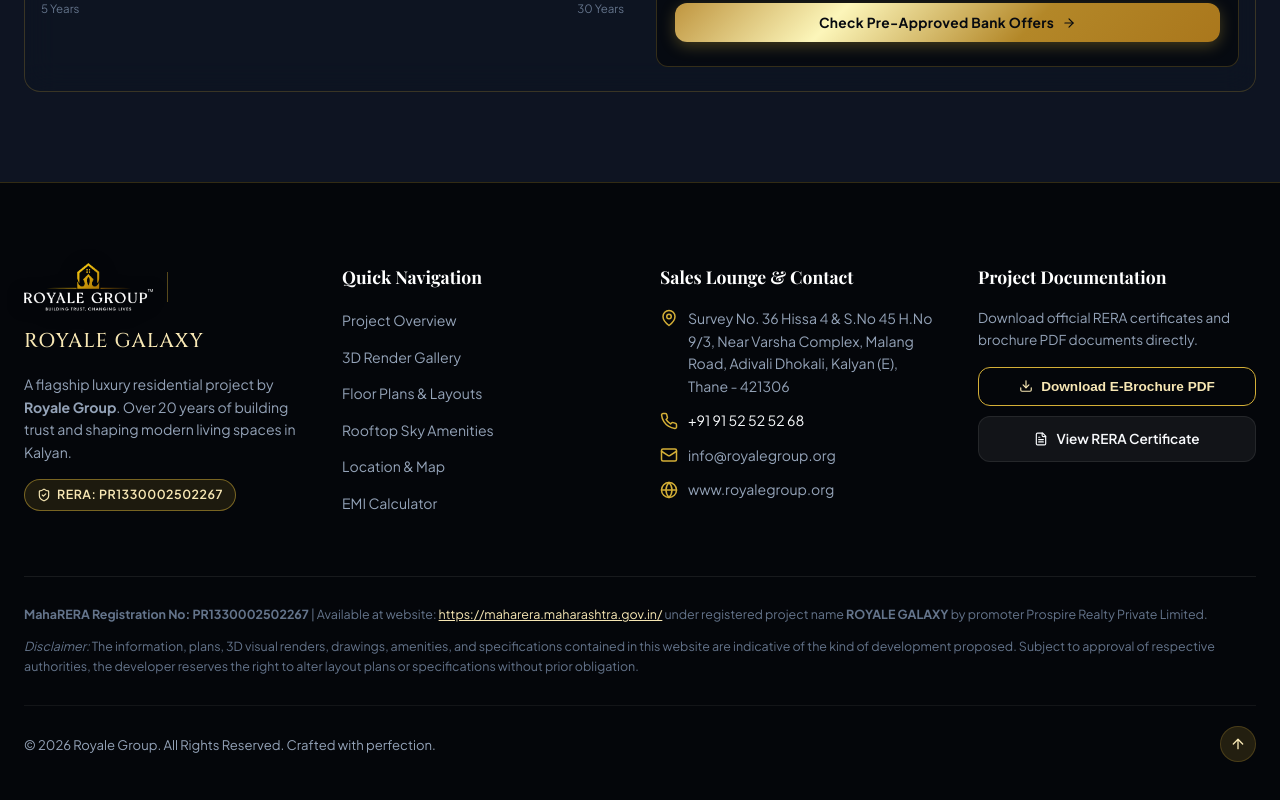
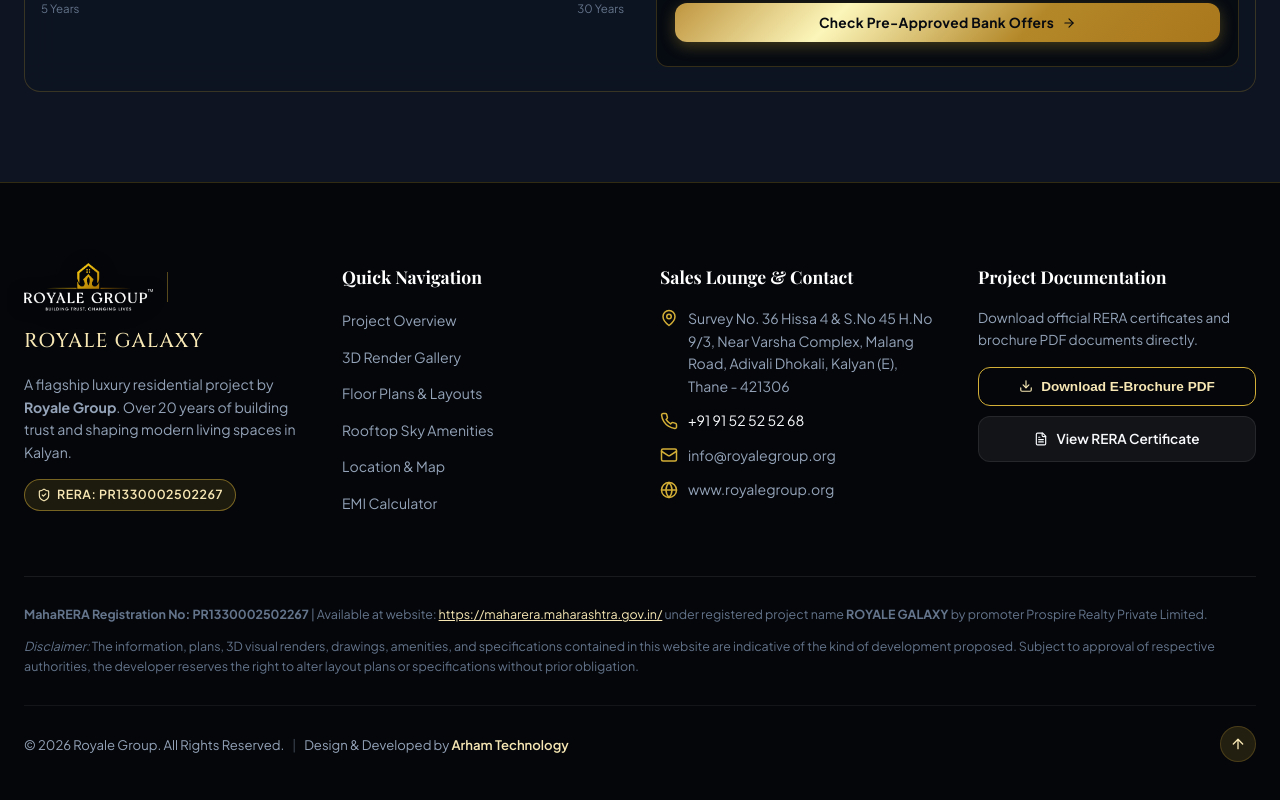
Before and after one commit to Jesalp85/Royale-Galaxy-Website, a React (Vite) app: page / in a window 1280 px wide. Shown: the part 8810-9610 px from the top of the page. Built offline with nearby package versions, Linux system fonts and the light colour scheme; the HTML template or start-up script is replaced by a standard one; a web font is replaced by a local one.

Commit message:
Add Design & Develop by Arham Technology footer link

```diff
--- a/src/components/Footer.jsx
+++ b/src/components/Footer.jsx
@@ -161,8 +161,27 @@ export default function Footer({ onOpenLeadModal }) {
             color: 'var(--text-secondary)'
           }}
         >
-          <div>
-            © {new Date().getFullYear()} Royale Group. All Rights Reserved. Crafted with perfection.
+          <div style={{ display: 'flex', alignItems: 'center', flexWrap: 'wrap', gap: '8px' }}>
+            <span>© {new Date().getFullYear()} Royale Group. All Rights Reserved.</span>
+            <span style={{ opacity: 0.4 }}>|</span>
+            <span>
+              Design & Developed by{' '}
+              <a
+                href="https://arhamtechnology.com/"
+                target="_blank"
+                rel="noreferrer"
+                style={{
+                  color: 'var(--gold-light)',
+                  textDecoration: 'none',
+                  fontWeight: '600',
+                  transition: 'color 0.2s ease'
+                }}
+                onMouseEnter={(e) => (e.target.style.color = '#FFF')}
+                onMouseLeave={(e) => (e.target.style.color = 'var(--gold-light)')}
+              >
+                Arham Technology
+              </a>
+            </span>
           </div>
           <button
             onClick={scrollToTop}
```
